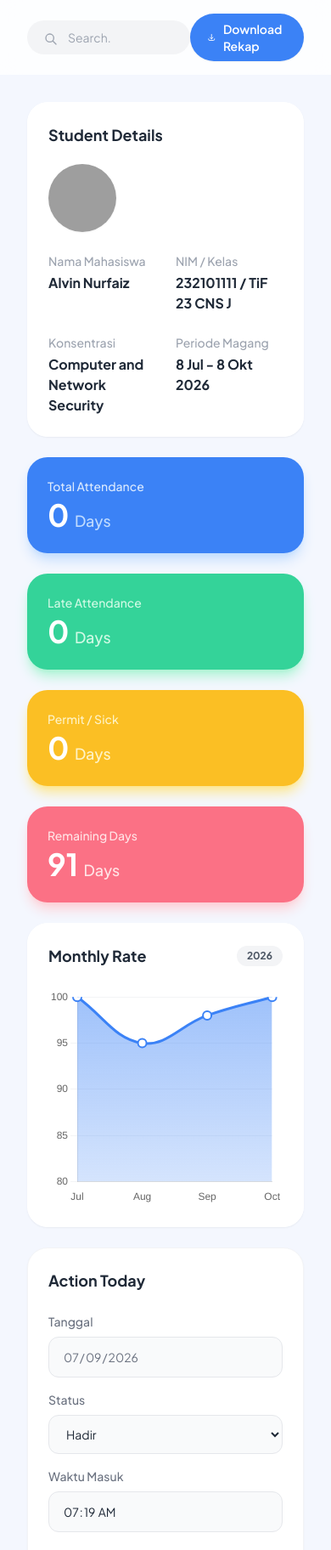
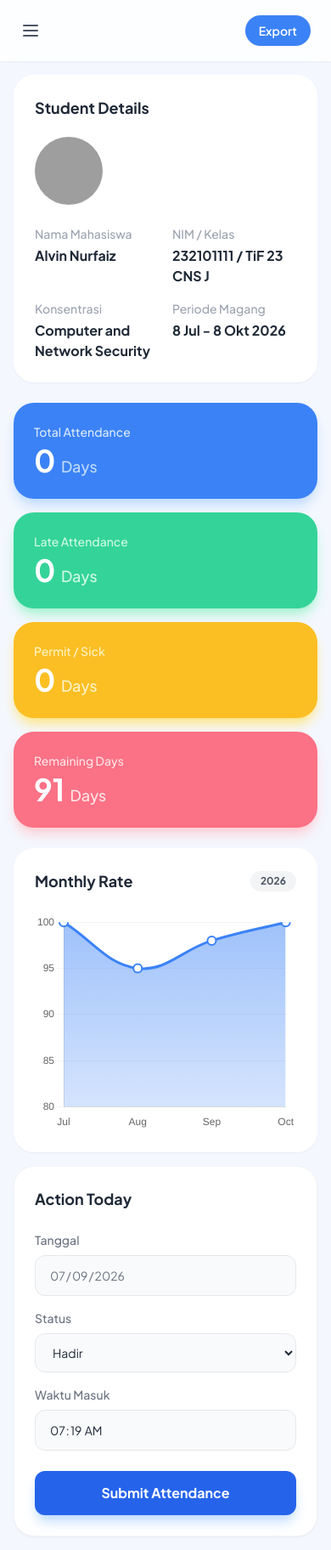
Before and after one commit to VINIX-10/Presensi-magang-utb, a PHP site: page / in a window 390 px wide. Shown: the whole page at 85% size. Run offline with PHP 8.4, Linux system fonts and the light colour scheme; the visitor is signed in with stand-in values (Sample User, id 1); data comes from the database, SQL or seed files in the repository; data that the repository does not hold is empty; some libraries are stand-ins or nearby versions; grey boxes are pictures that could not be loaded.

Commit message:
Memperbaiki halaman index.php

```diff
--- a/index.php
+++ b/index.php
@@ -62,13 +62,20 @@ $stat_izin = $conn->query("SELECT COUNT(id) as total FROM kehadiran WHERE user_i
     <script src="https://cdn.tailwindcss.com"></script>
     <script src="https://cdn.jsdelivr.net/npm/chart.js"></script>
 </head>
-<body class="flex h-screen overflow-hidden text-gray-800">
+<body class="flex h-screen overflow-hidden text-gray-800 bg-[#F4F7FE]">
 
-    <aside class="w-64 bg-white border-r border-gray-100 flex flex-col justify-between hidden md:flex">
+    <div id="sidebarOverlay" class="fixed inset-0 bg-black/50 z-20 hidden md:hidden transition-opacity"></div>
+
+    <aside id="sidebar" class="fixed inset-y-0 left-0 z-30 w-64 bg-white border-r border-gray-100 flex flex-col justify-between transform -translate-x-full md:relative md:translate-x-0 transition-transform duration-300 ease-in-out">
         <div class="p-6">
-            <div class="flex items-center gap-3 mb-10 text-blue-600">
+            <div class="flex items-center justify-between mb-10">
+                <div class="flex items-center gap-3 text-blue-600">
                     <svg class="w-8 h-8" fill="currentColor" viewBox="0 0 24 24"><path d="M12 2L2 7l10 5 10-5-10-5zM2 17l10 5 10-5M2 12l10 5 10-5"/></svg>
                     <h1 class="text-xl font-bold tracking-wide">UTB Tracker</h1>
+                </div>
+                <button id="closeSidebarBtn" class="md:hidden text-gray-400 hover:text-red-500 focus:outline-none">
+                    <svg class="w-6 h-6" fill="none" stroke="currentColor" viewBox="0 0 24 24"><path stroke-linecap="round" stroke-linejoin="round" stroke-width="2" d="M6 18L18 6M6 6l12 12"></path></svg>
+                </button>
             </div>
 
             <p class="text-xs font-bold text-gray-400 mb-4 tracking-wider">MAIN MENU</p>
@@ -92,27 +99,35 @@ $stat_izin = $conn->query("SELECT COUNT(id) as total FROM kehadiran WHERE user_i
         </div>
     </aside>
 
-    <main class="flex-1 flex flex-col overflow-y-auto w-full">
-        <header class="bg-white/80 backdrop-blur-md px-8 py-4 flex justify-between items-center sticky top-0 z-10">
-            <div class="relative w-96">
+    <main class="flex-1 flex flex-col overflow-y-auto w-full relative">
+        <header class="bg-white/80 backdrop-blur-md px-6 py-4 flex justify-between items-center sticky top-0 z-10 shadow-sm md:shadow-none md:border-b md:border-gray-100">
+            <div class="flex items-center gap-4 w-full md:w-auto">
+                <button id="mobileMenuBtn" class="md:hidden p-2 -ml-2 text-gray-600 hover:text-blue-600 focus:outline-none transition">
+                    <svg class="w-6 h-6" fill="none" stroke="currentColor" viewBox="0 0 24 24"><path stroke-linecap="round" stroke-linejoin="round" stroke-width="2" d="M4 6h16M4 12h16M4 18h16"></path></svg>
+                </button>
+
+                <div class="relative w-full max-w-xs hidden sm:block">
                     <input type="text" placeholder="Search." class="w-full bg-gray-100 rounded-full py-2.5 pl-12 pr-4 text-sm focus:outline-none focus:ring-2 focus:ring-blue-100 transition">
                     <svg class="w-4 h-4 text-gray-400 absolute left-5 top-3.5" fill="none" stroke="currentColor" viewBox="0 0 24 24"><path stroke-linecap="round" stroke-linejoin="round" stroke-width="2" d="M21 21l-6-6m2-5a7 7 0 11-14 0 7 7 0 0114 0z"></path></svg>
                 </div>
+            </div>
+
             <div class="flex items-center gap-4">
-                <a href="export_excel.php" target="_blank" class="bg-blue-500 hover:bg-blue-600 text-white text-sm font-semibold py-2 px-5 rounded-full flex items-center gap-2 shadow-sm transition">
-                 <svg class="w-4 h-4" fill="none" stroke="currentColor" viewBox="0 0 24 24"><path stroke-linecap="round" stroke-linejoin="round" stroke-width="2" d="M4 16v1a3 3 0 003 3h10a3 3 0 003-3v-1m-4-4l-4 4m0 0l-4-4m4 4V4"></path></svg>
-                 Download Rekap
+                <a href="export_excel.php" target="_blank" class="bg-blue-500 hover:bg-blue-600 text-white text-sm font-semibold py-2 px-4 md:px-5 rounded-full flex items-center gap-2 shadow-sm transition">
+                    <svg class="w-4 h-4 hidden md:block" fill="none" stroke="currentColor" viewBox="0 0 24 24"><path stroke-linecap="round" stroke-linejoin="round" stroke-width="2" d="M4 16v1a3 3 0 003 3h10a3 3 0 003-3v-1m-4-4l-4 4m0 0l-4-4m4 4V4"></path></svg>
+                    <span class="md:hidden">Export</span>
+                    <span class="hidden md:inline">Download Rekap</span>
                 </a>
             </div>
         </header>
 
-        <div class="p-8 space-y-6">
+        <div class="p-4 md:p-8 space-y-6">
 
-            <div class="glass-card rounded-3xl p-6 shadow-sm border border-white">
+            <div class="bg-white/95 backdrop-blur-md rounded-3xl p-6 shadow-sm border border-white">
                 <h2 class="text-lg font-bold mb-5">Student Details</h2>
                 <div class="flex flex-wrap md:flex-nowrap items-center gap-6">
                     <img src="https://ui-avatars.com/api/?name=<?php echo urlencode($user_data['nama_user']); ?>&background=ebf4ff&color=2563eb&size=128" alt="Profile" class="w-20 h-20 rounded-full shadow-sm">
-                    <div class="grid grid-cols-2 md:grid-cols-4 gap-6 w-full text-sm">
+                    <div class="grid grid-cols-2 md:grid-cols-4 gap-4 md:gap-6 w-full text-sm">
                         <div>
                             <p class="text-gray-400 font-medium mb-1">Nama Mahasiswa</p>
                             <p class="font-bold text-base"><?php echo htmlspecialchars($user_data['nama_user']); ?></p>
@@ -133,7 +148,7 @@ $stat_izin = $conn->query("SELECT COUNT(id) as total FROM kehadiran WHERE user_i
                 </div>
             </div>
 
-            <div class="grid grid-cols-1 md:grid-cols-4 gap-6">
+            <div class="grid grid-cols-1 md:grid-cols-4 gap-4 md:gap-6">
                 <div class="bg-blue-500 text-white rounded-3xl p-6 shadow-lg shadow-blue-200 relative overflow-hidden">
                     <div class="relative z-10">
                         <p class="text-blue-100 font-medium text-sm mb-1">Total Attendance</p>
@@ -163,13 +178,13 @@ $stat_izin = $conn->query("SELECT COUNT(id) as total FROM kehadiran WHERE user_i
                 </div>
             </div>
 
-            <div class="grid grid-cols-1 lg:grid-cols-3 gap-6">
-                <div class="glass-card rounded-3xl p-6 shadow-sm border border-white lg:col-span-2">
+            <div class="grid grid-cols-1 lg:grid-cols-3 gap-4 md:gap-6">
+                <div class="bg-white/95 backdrop-blur-md rounded-3xl p-6 shadow-sm border border-white lg:col-span-2">
                     <div class="flex justify-between items-center mb-6">
                         <h2 class="text-lg font-bold">Monthly Rate</h2>
                         <span class="bg-gray-100 text-gray-600 px-3 py-1 rounded-full text-xs font-bold">2026</span>
                     </div>
-                    <div class="h-64">
+                    <div class="h-64 relative w-full">
                         <canvas id="attendanceChart"></canvas>
                     </div>
                 </div>
@@ -210,6 +225,26 @@ $stat_izin = $conn->query("SELECT COUNT(id) as total FROM kehadiran WHERE user_i
 
     <script src="script.js"></script>
 
+    <script>
+        document.addEventListener('DOMContentLoaded', () => {
+            const sidebar = document.getElementById('sidebar');
+            const mobileMenuBtn = document.getElementById('mobileMenuBtn');
+            const closeSidebarBtn = document.getElementById('closeSidebarBtn');
+            const sidebarOverlay = document.getElementById('sidebarOverlay');
+
+            // Fungsi untuk toggle (buka/tutup) sidebar
+            const toggleSidebar = () => {
+                sidebar.classList.toggle('-translate-x-full');
+                sidebarOverlay.classList.toggle('hidden');
+            };
+
+            // Event Listeners
+            mobileMenuBtn.addEventListener('click', toggleSidebar);
+            closeSidebarBtn.addEventListener('click', toggleSidebar);
+            sidebarOverlay.addEventListener('click', toggleSidebar); // Tutup jika klik area luar gelap
+        });
+    </script>
+
     <?php if(!empty($pesan_alert)): ?>
     <script>
         alert("<?php echo $pesan_alert; ?>");
```
Lines whose indentation alone changed are shown as unchanged.
